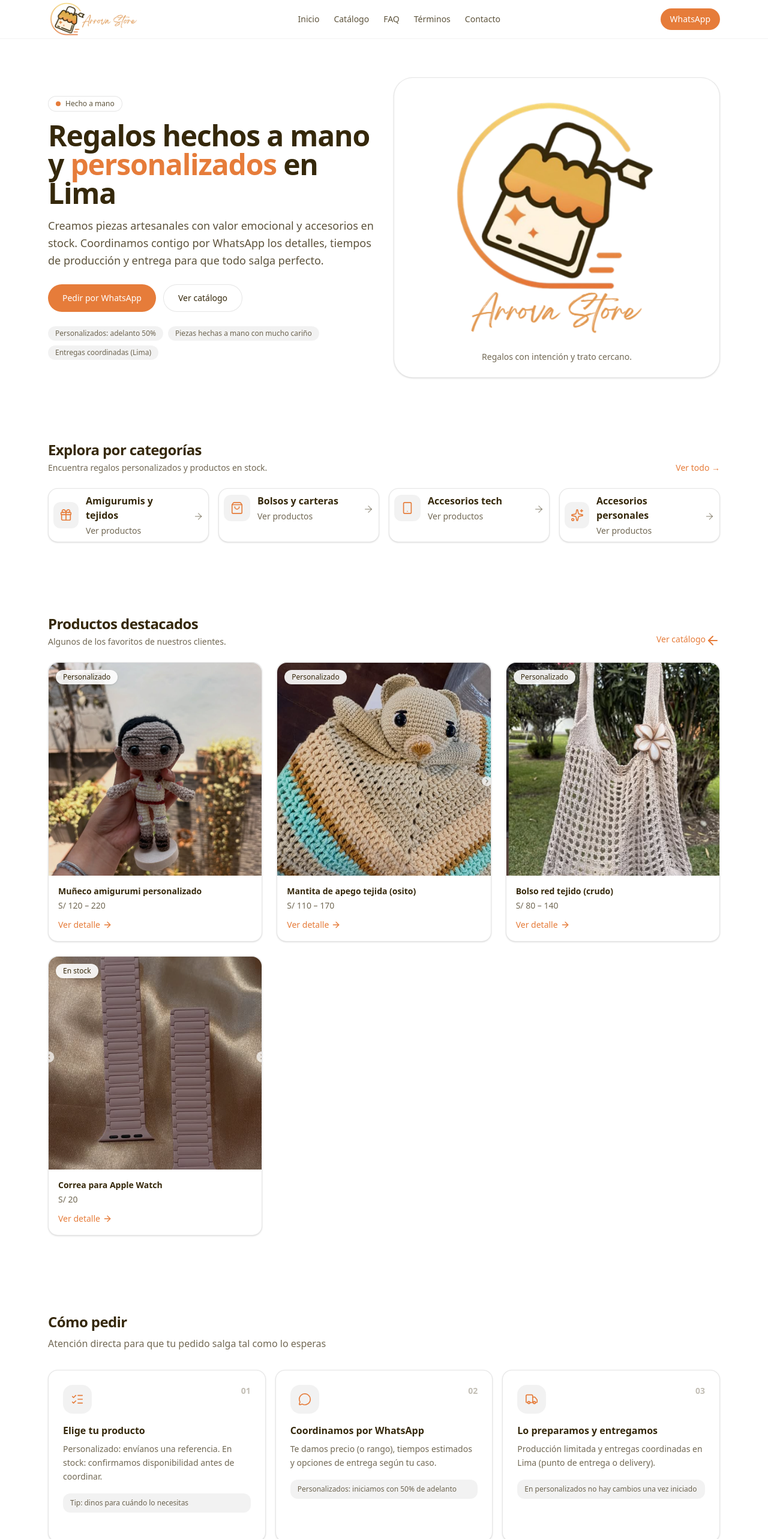
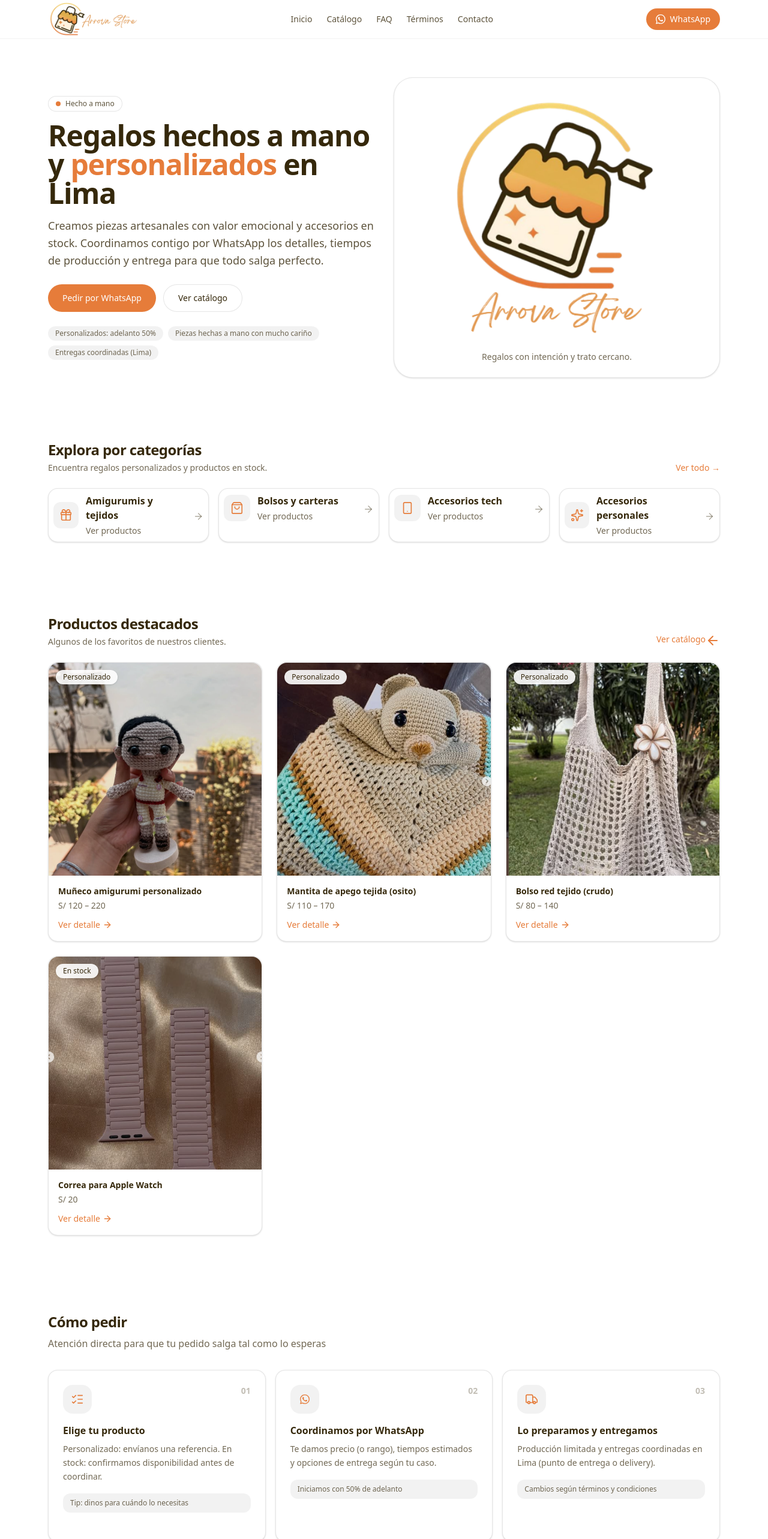
Before and after one commit to renato-av/arrova-store-web-app, a Next.js app: page / in a window 1280 px wide. Shown: the top 2566 px of the page at 60% size. Built offline with nearby package versions, Linux system fonts and the light colour scheme.

Commit message:
feat: refactor constants and update components to use new imports and naming conventions

```diff
--- a/shared/lib/constants/how-to-order.ts
+++ b/shared/lib/constants/how-to-order.ts
@@ -1,6 +1,7 @@
-import { ListChecks, MessageCircle, Truck } from 'lucide-react'
+import { WhatsappIcon } from '@/shared/ui/icons'
+import { ListChecks, Truck } from 'lucide-react'
 
-export const steps = [
+export const ORDER_STEPS = [
   {
     title: 'Elige tu producto',
     description:
@@ -13,15 +14,15 @@ export const steps = [
     title: 'Coordinamos por WhatsApp',
     description:
       'Te damos precio (o rango), tiempos estimados y opciones de entrega según tu caso.',
-    note: 'Personalizados: iniciamos con 50% de adelanto',
-    icon: MessageCircle,
+    note: 'Iniciamos con 50% de adelanto',
+    icon: WhatsappIcon,
     number: '02',
   },
   {
     title: 'Lo preparamos y entregamos',
     description:
       'Producción limitada y entregas coordinadas en Lima (punto de entrega o delivery).',
-    note: 'En personalizados no hay cambios una vez iniciado',
+    note: 'Cambios según términos y condiciones',
     icon: Truck,
     number: '03',
   }
--- a/shared/lib/constants/images.ts
+++ b/shared/lib/constants/images.ts
@@ -1 +1,2 @@
 export const LOGO_IMAGE_URL = '/brand/logo.png'
+export const LOGO_HORIZONTAL_IMAGE_URL = '/brand/logo-horizontal-sin-fondo.png'
--- a/shared/lib/constants/nav.ts
+++ b/shared/lib/constants/nav.ts
@@ -1,5 +1,5 @@
 
-export const nav = [
+export const NAVIGATION_HOME_SECTIONS = [
   { href: '/', label: 'Inicio' },
   { href: '#catalogo', label: 'Catálogo' },
   { href: '#faq', label: 'FAQ' },
--- a/shared/ui/components/header/Header.tsx
+++ b/shared/ui/components/header/Header.tsx
@@ -1,8 +1,9 @@
 import Link from 'next/link'
 import Image from 'next/image'
-import { nav } from '@/shared/lib/constants'
+import { LOGO_HORIZONTAL_IMAGE_URL, NAVIGATION_HOME_SECTIONS } from '@/shared/lib/constants'
 import { whatsappHref } from '@/shared/lib/utils'
 import MobileNav from './MobileNav'
+import { WhatsappIcon } from '@/shared/ui/icons'
 
 export function Header() {
   return (
@@ -11,7 +12,7 @@ export function Header() {
         <div className="h-16 flex items-center justify-between gap-3">
           <Link href="/" className="flex items-center gap-2">
             <Image
-              src="/brand/logo-horizontal-sin-fondo.png"
+              src={LOGO_HORIZONTAL_IMAGE_URL}
               alt="ARROVASTORE"
               width={150}
               height={45}
@@ -20,7 +21,7 @@ export function Header() {
           </Link>
 
           <nav className="hidden md:flex items-center gap-6">
-            {nav.map((item) => (
+            {NAVIGATION_HOME_SECTIONS.map((item) => (
               <Link
                 key={item.href}
                 href={item.href}
@@ -34,8 +35,9 @@ export function Header() {
             href={whatsappHref()}
             target="_blank"
             rel="noreferrer"
-            className="items-center justify-center rounded-full px-4 py-2 text-sm font-medium text-white bg-primary hover:opacity-90 focus:outline-none focus:ring-2 focus:ring-offset-2 ring-brand hidden md:inline-flex"
+            className="items-center justify-center rounded-full px-4 py-2 text-sm font-medium text-white bg-primary hover:opacity-90 focus:outline-none focus:ring-2 focus:ring-offset-2 ring-brand hidden md:inline-flex md:gap-x-2"
           >
+            <WhatsappIcon />
             WhatsApp
           </a>
 
--- a/shared/ui/components/header/MobileNav.tsx
+++ b/shared/ui/components/header/MobileNav.tsx
@@ -1,6 +1,6 @@
 import Link from 'next/link'
 import { Menu } from 'lucide-react'
-import { nav } from '@/shared/lib/constants'
+import { NAVIGATION_HOME_SECTIONS } from '@/shared/lib/constants'
 import { whatsappHref } from '@/shared/lib/utils'
 
 export default function MobileNav() {
@@ -15,7 +15,7 @@ export default function MobileNav() {
 
       <div className="absolute right-0 mt-2 w-56 rounded-2xl border border-black/10 bg-white shadow-lg p-2">
         <div className="flex flex-col">
-          {nav.map((item) => (
+          {NAVIGATION_HOME_SECTIONS.map((item) => (
             <Link
               key={item.href}
               href={item.href}
--- a/shared/ui/components/home/CategoryGrid.tsx
+++ b/shared/ui/components/home/CategoryGrid.tsx
@@ -1,6 +1,6 @@
 import Link from 'next/link'
 import { ArrowLeft, ArrowRight } from 'lucide-react'
-import { categoryIconMap } from '../../icons/categoryIconst'
+import { categoryIconMap } from '@/shared/ui/icons'
 import { Category } from '@/shared/lib/catalog/categories'
 
 type Props = {
--- a/shared/ui/components/home/DeliveryStrip.tsx
+++ b/shared/ui/components/home/DeliveryStrip.tsx
@@ -35,15 +35,15 @@ export function DeliveryStrip() {
             <div className="flex flex-col gap-3 sm:flex-row">
               <Link
                 href="/faq"
-                className="inline-flex items-center justify-center gap-2 rounded-full bg-white px-5 py-3 text-sm font-medium text-ink border border-black/10 hover:bg-black/5"
+                className="inline-flex items-center justify-center gap-2 rounded-full bg-white px-5 py-3 text-sm text-ink border border-black/10 hover:bg-black/5"
               >
-                Ver preguntas frecuentes
+                Preguntas frecuentes
                 <ArrowRight size={16} />
               </Link>
 
               <Link
                 href="/contacto"
-                className="inline-flex items-center justify-center gap-2 rounded-full bg-primary px-5 py-3 text-sm font-medium text-white hover:opacity-90 focus:outline-none focus:ring-2 focus:ring-offset-2 ring-brand"
+                className="inline-flex items-center justify-center gap-2 rounded-full bg-primary px-5 py-3 text-sm text-white hover:opacity-90 focus:outline-none focus:ring-2 focus:ring-offset-2 ring-brand"
               >
                 Contacto
                 <ArrowRight size={16} />
--- a/shared/ui/components/home/FinalCTA.tsx
+++ b/shared/ui/components/home/FinalCTA.tsx
@@ -1,6 +1,7 @@
 import Link from 'next/link'
-import { MessageCircle, ArrowRight, Sparkles } from 'lucide-react'
+import { ArrowRight, Sparkles } from 'lucide-react'
 import { whatsappHref } from '@/shared/lib/utils'
+import { WhatsappIcon } from '@/shared/ui/icons'
 
 export function FinalCTA() {
   return (
@@ -33,7 +34,7 @@ export function FinalCTA() {
                   rel="noreferrer"
                   className="inline-flex items-center justify-center gap-2 rounded-full bg-primary px-6 py-3 text-sm font-medium text-white hover:opacity-90 focus:outline-none focus:ring-2 focus:ring-offset-2 ring-brand"
                 >
-                  <MessageCircle size={18} strokeWidth={1.8} />
+                  <WhatsappIcon />
                   Pedir por WhatsApp
                 </a>
 
--- a/shared/ui/components/home/HowToOrder.tsx
+++ b/shared/ui/components/home/HowToOrder.tsx
@@ -1,4 +1,4 @@
-import { steps } from '@/shared/lib/constants'
+import { ORDER_STEPS } from '@/shared/lib/constants'
 
 export function HowToOrder() {
   return (
@@ -14,7 +14,7 @@ export function HowToOrder() {
         </div>
 
         <div className="mt-8 grid gap-4 md:grid-cols-3">
-          {steps.map(step => {
+          {ORDER_STEPS.map(step => {
             const Icon = step.icon
 
             return (
```
